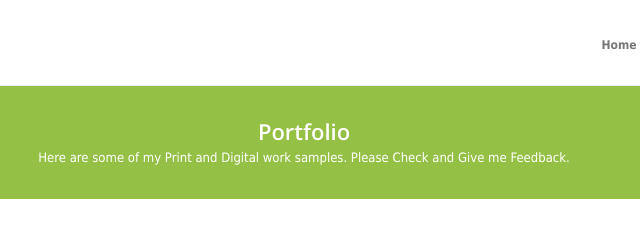
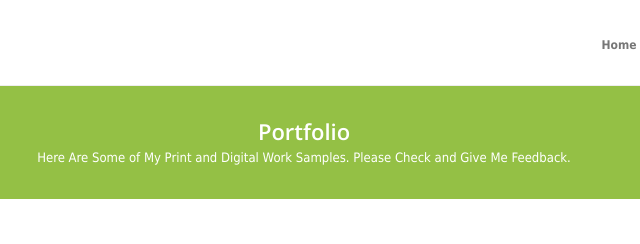
Before and after one commit to HBalavignesh/Balavignesh, a plain HTML site: page portfolio.html in a window 1280 px wide. Shown: the top 244 px of the page, 336-976 px from the left. Drawn offline with nearby package versions, Linux system fonts and the light colour scheme.

Commit message:
Update portfolio.html

```diff
--- a/portfolio.html
+++ b/portfolio.html
@@ -78,7 +78,7 @@
             <div class="centered">
               <h3>Portfolio</h3>
               <p>
-                Here are some of my Print and Digital work samples. Please Check and Give me Feedback.
+                Here Are Some of My Print and Digital Work Samples. Please Check and Give Me Feedback.
               </p>
             </div>
           </div>
```
